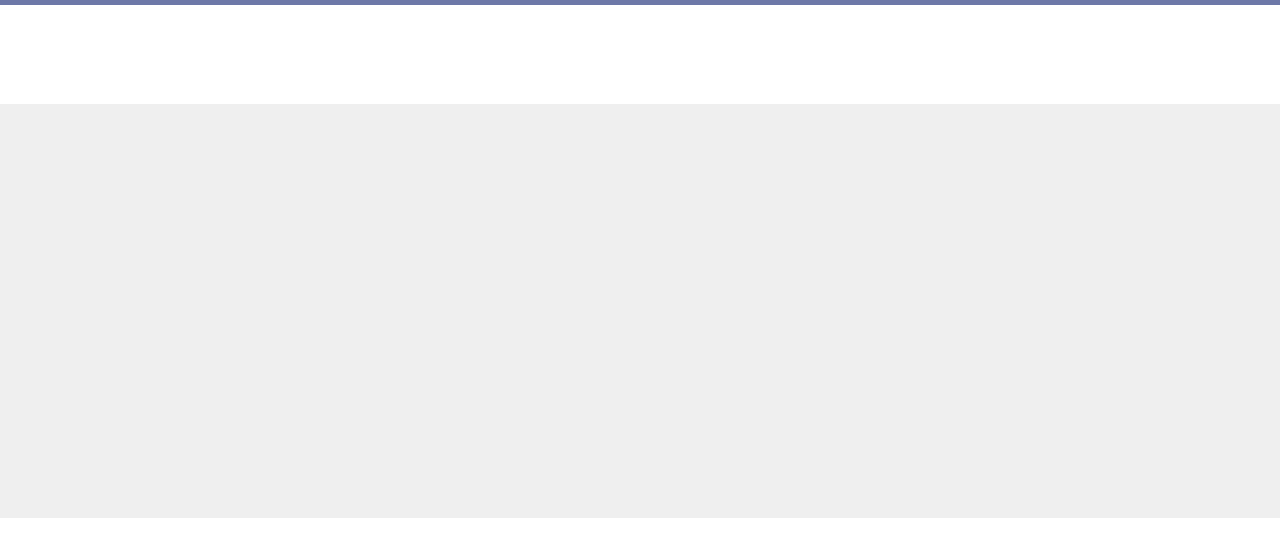
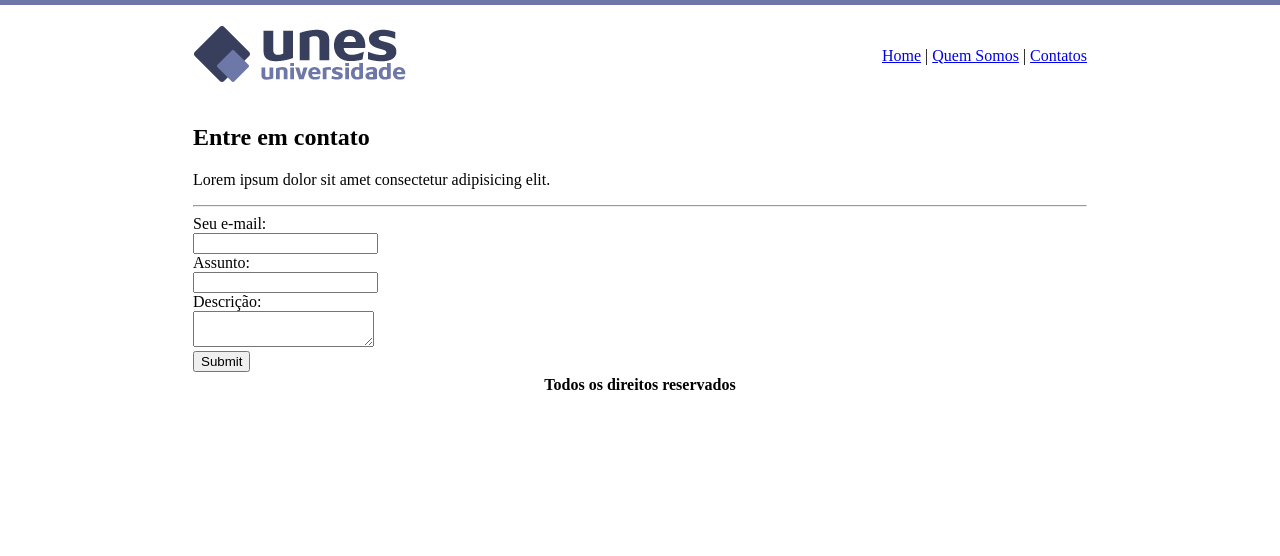
Before and after one commit to oVitorEmanuel/unes-project, a plain HTML site: page contact.html in a window 1280 px wide. Drawn offline with Linux system fonts and the light colour scheme.

Commit message:
Finish contact.html

```diff
--- a/contact.html
+++ b/contact.html
@@ -6,7 +6,50 @@
         <title>UNES - Contatos</title>
     </head>
 
-    <body background = "img/fundo.png">
+    <body background = "img/fundo2.png">
+        <table width = "900px" align = "center">
+            <tr height = "91">
+                <td><img src = "img/logo.png" alt = "Logo UNES"></td>
+                <td align = "right">
+                    <a href = "index.html">Home</a> |
+                    <a href = "whoweare.html">Quem Somos</a> |
+                    <a href = "contact.html">Contatos</a>
+                </td>
+            </tr>
 
+            <tr>
+                <td colspan = "2">
+                    <h2>Entre em contato</h2>
+                    <p>Lorem ipsum dolor sit amet consectetur adipisicing elit.</p>
+
+                    <hr>
+
+                    <form>
+                        <label>
+                            Seu e-mail:
+                        </label><br>
+                        <input type = "text"><br>
+
+                        <label>
+                            Assunto:
+                        </label><br>
+                        <input type = "text"><br>
+
+                        <label>
+                            Descrição:
+                        </label><br>
+                        <textarea></textarea><br>
+
+                        <input type="submit">
+                    </form>
+                </td>
+            </tr>
+
+            <tr align = "center">
+                <td colspan = "2">
+                    <strong>Todos os direitos reservados</strong>
+                </td>
+            </tr>
+        </table>
     </body>
 </html>
```
Also changed, not shown: whoweare.html (+1 -1 lines).
